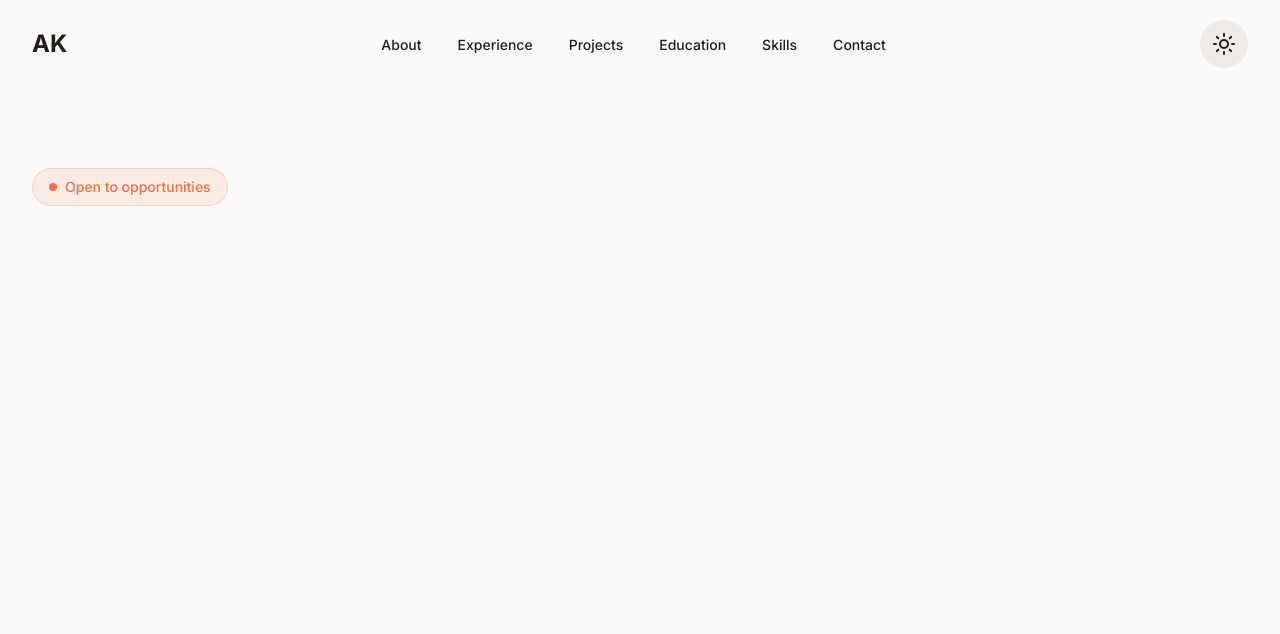
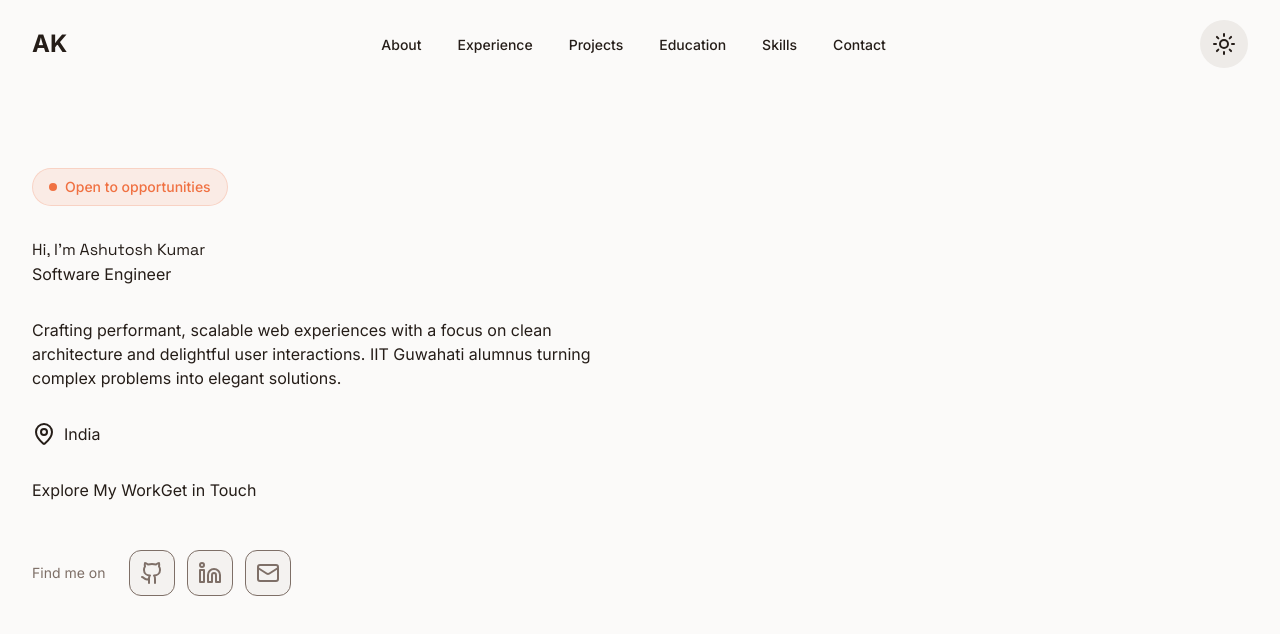
Before and after one commit to Ashu112/Portfolio-v2, a Next.js app: page / in a window 1280 px wide. Shown: the top 634 px of the page. Built offline with nearby package versions, Linux system fonts and the light colour scheme.

Commit message:
hero section left panel structure complete

```diff
--- a/src/app/globals.css
+++ b/src/app/globals.css
@@ -6,6 +6,8 @@
 
   --color-primary: hsl(var(--primary));
   --color-primary-foreground: hsl(var(--primary-foreground));
+
+  --color-border: hasl(var(--border));
 
   --color-muted: hsl(var(--muted));
   --color-muted-foreground: hsl(var(--muted-foreground));
@@ -20,6 +22,8 @@
     --primary: 16 85% 60%;
     --primary-foreground: 0 0% 100%;
 
+    --border: 30 15% 88%;
+
     --muted: 30 15% 92%;
     --muted-foreground: 20 10% 45%;
   }
@@ -31,6 +35,8 @@
 
     --primary: 16 90% 65%;
     --primary-foreground: 240 15% 6%;
+
+    --border: 240 10% 18%;
 
     --muted: 240 10% 18%;
     --muted-foreground: 30 15% 65%;
--- a/src/components/Hero.tsx
+++ b/src/components/Hero.tsx
@@ -1,3 +1,21 @@
+import { Github, Linkedin, LucideIcon, Mail, MapPin } from 'lucide-react';
+
+type SocialLinkTypes = {
+  name: string;
+  url: string;
+  icon: LucideIcon;
+}[];
+
+const socialLinks: SocialLinkTypes = [
+  { name: 'github', url: 'https://github.com/Ashu112', icon: Github },
+  {
+    name: 'linkedin',
+    url: 'https://www.linkedin.com/in/ashutosh-1126',
+    icon: Linkedin,
+  },
+  { name: 'mail', url: 'kashu2611@gmail.com', icon: Mail },
+];
+
 export default function Hero() {
   return (
     <section className="min-h-screen">
@@ -9,6 +27,38 @@ export default function Hero() {
               <span className="bg-primary h-2 w-2 rounded-full"></span>
               Open to opportunities
             </div>
+            <div>
+              <h1>Hi, I&apos;m Ashutosh Kumar</h1>
+              <div>Software Engineer</div>
+            </div>
+            <p>
+              Crafting performant, scalable web experiences with a focus on
+              clean architecture and delightful user interactions. IIT Guwahati
+              alumnus turning complex problems into elegant solutions.
+            </p>
+            <div className="inline-flex gap-2">
+              <MapPin />
+              India
+            </div>
+            <div>
+              <button>Explore My Work</button>
+              <button>Get in Touch</button>
+            </div>
+            <div className="flex items-center gap-6 pt-4">
+              <span className="text-muted-foreground text-sm">Find me on</span>
+              <div className="flex gap-3">
+                {socialLinks.map((item, i) => (
+                  <a
+                    href={item.url}
+                    target="_blank"
+                    key={i}
+                    className="bg-muted/50 border-border/50 text-muted-foreground rounded-xl border p-2.5"
+                  >
+                    <item.icon />
+                  </a>
+                ))}
+              </div>
+            </div>
           </div>
 
           {/* Hero right */}
```
